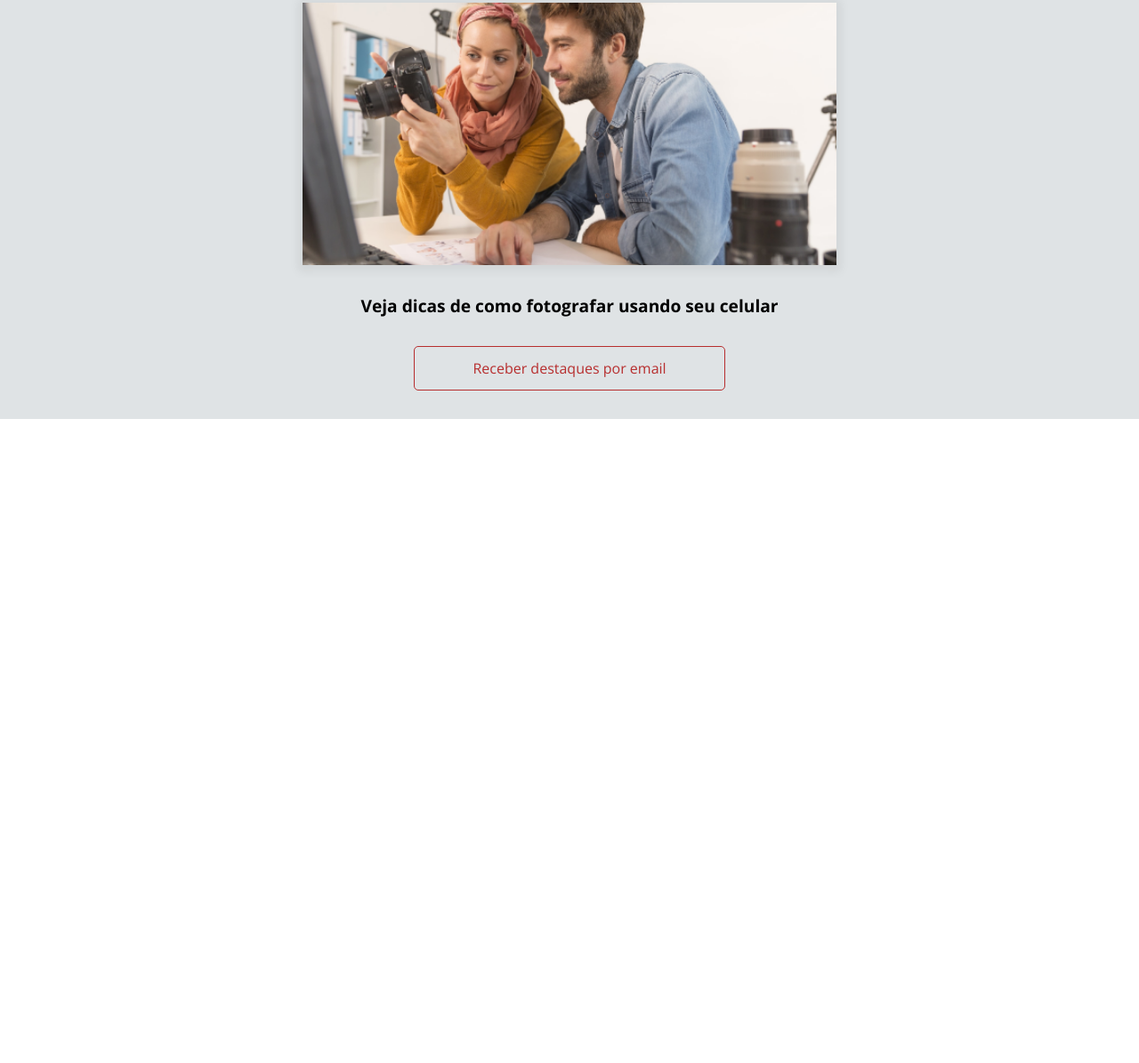
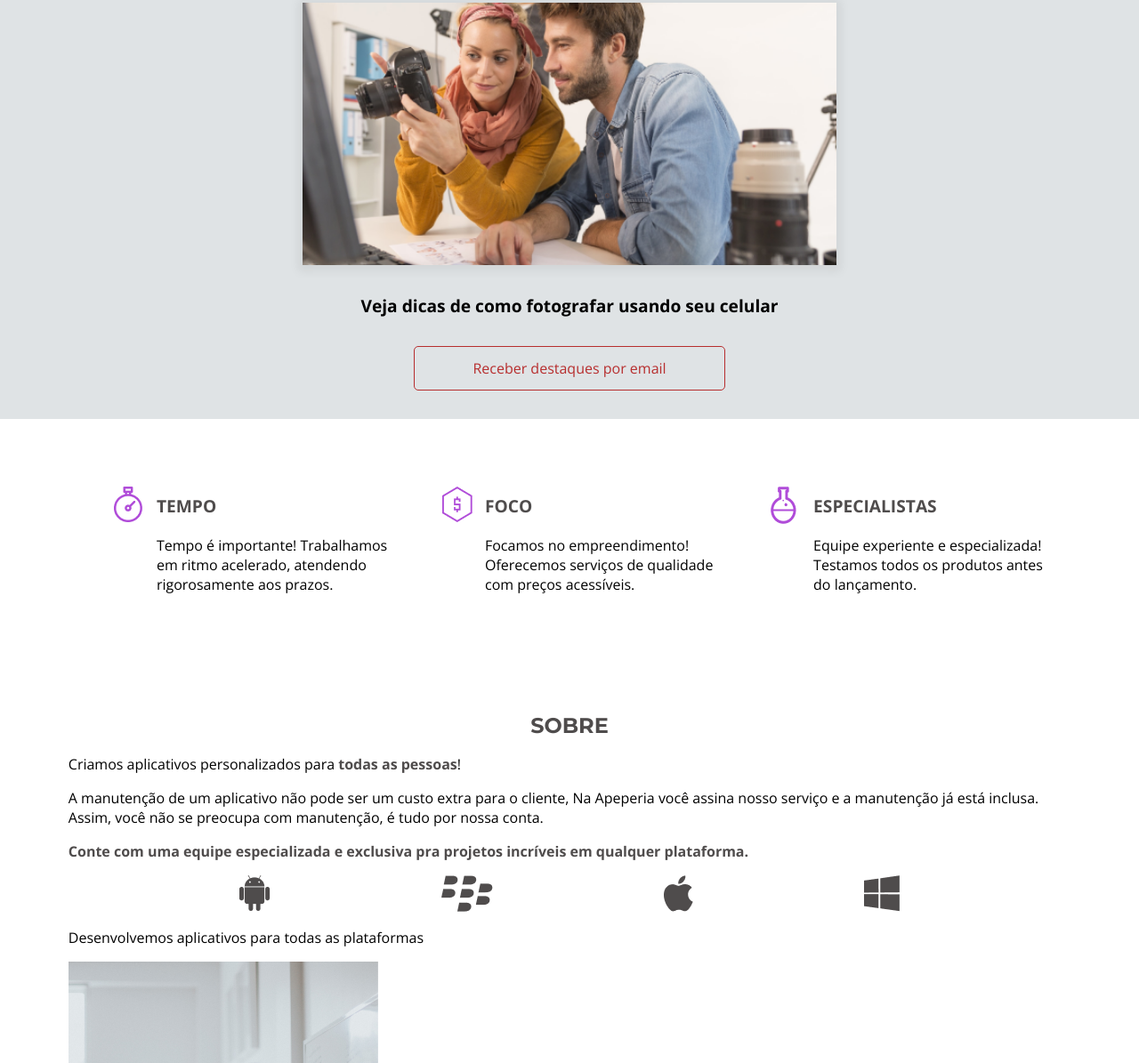
Before and after one commit to AntonioMori/curso-Layout-Mobile2, a plain HTML site: page index.html in a window 1280 px wide. Shown: the part 885-2080 px from the top of the page at 89% size. Before the commit the page ends 1356 px from the top, so only its background shows below. Drawn offline with nearby package versions, Linux system fonts and the light colour scheme; a script that the page names is missing.

Commit message:
ADD two sections
diferenciais e sobre

```diff
--- /dev/null
+++ b/css/diferenciais.css
@@ -0,0 +1,47 @@
+.diferenciais {
+    padding-top: 3.5rem;
+    padding-bottom: 3.5rem;
+
+}
+
+.diferenciais__lista {
+    display: flex;
+    flex-wrap: wrap;
+    justify-content: space-evenly;
+}
+
+.diferenciais__item {
+    max-width: 350px;
+    box-sizing: border-box;
+    padding: 2rem 0 2rem 5rem;
+
+    background-repeat: no-repeat;
+    background-position: top 1.25rem left 2rem;
+}
+
+.diferenciais__item:nth-child(1){
+background-image: url("../img/icone-relogio.png");
+}
+
+
+.diferenciais__item:nth-child(2){
+background-image: url("../img/icone-dinheiro.png");
+}
+
+
+.diferenciais__item:nth-child(3){
+background-image: url("../img/icone-quimica.png");
+}
+
+.item__titulo {
+    color: var(--cinza-escuro);
+    font-weight: 700;
+    font-size: 1.2rem;
+    text-transform: uppercase;
+
+    margin-bottom: 1.5rem;
+}
+
+.item__texto {
+    line-height: normal;
+}
--- /dev/null
+++ b/css/sobre.css
@@ -0,0 +1,34 @@
+.sobre {
+    padding-top: 3rem;
+    padding-bottom: 3rem;
+}
+
+.sobre__titulo {
+    color: var(--cinza-escuro);
+    font-weight: 700;
+    font-size: 1.5rem;
+    font-family: var(--montserrat);
+    text-transform: uppercase;
+    text-align: center;
+
+    margin-bottom: 1.25rem;
+}
+
+.sobre__texto {
+    line-height: normal;
+
+    margin-bottom: 1rem;
+}
+
+.sobre__texto--destaque {
+    color: var(--cinza-escuro);
+    font-weight: 700;
+}
+
+.sobre__plataformas {
+    display: flex;
+    flex-wrap: wrap;
+    justify-content: space-evenly;
+
+    margin-bottom: 1rem;
+}
--- a/index.html
+++ b/index.html
@@ -14,6 +14,9 @@
     <link rel="stylesheet" href="css/chamada.css">
     <link rel="stylesheet" href="css/planos.css">
     <link rel="stylesheet" href="css/destaques.css">
+	<link rel="stylesheet" href="css/diferenciais.css">
+	<link rel="stylesheet" href="css/sobre.css">
+
     <!-- fontes -->
     <link rel="preconnect" href="https://fonts.googleapis.com">
     <link rel="preconnect" href="https://fonts.gstatic.com" crossorigin>
@@ -21,6 +24,8 @@
     <!-- javascript files -->
     <script src=".js"></script>
 </head>
+
+
 <body>
 
     <header class="cabecalho container">
@@ -72,6 +77,52 @@
 
     </section>
 
+	<section class="diferenciais container">
+
+		<ul class="diferenciais__lista">
+
+				<li class="diferenciais__item">
+					<h2 class="item__titulo">Tempo</h2>
+					<p class="item__texto">Tempo é importante! Trabalhamos em ritmo acelerado, atendendo rigorosamente aos prazos.</p>
+				</li>
+
+				<li class="diferenciais__item">
+					<h2 class="item__titulo">Foco</h2>
+					<p class="item__texto">Focamos no empreendimento! Oferecemos serviços de qualidade com preços acessíveis.</p>
+				</li>
+
+				<li class="diferenciais__item">
+					<h2 class="item__titulo">Especialistas</h2>
+					<p class="item__texto">Equipe experiente e especializada! Testamos todos os produtos antes do lançamento.</p>
+				</li>
+
+		</ul>
+	</section>
+
+	<section class="sobre container">
+
+		<div class="sobre__conteudo">
+			<h2 class="sobre__titulo">Sobre</h2>
+			<p class="sobre__texto">Criamos aplicativos personalizados para <strong class="sobre__texto--destaque">todas as pessoas</strong>!</p>
+			<p class="sobre__texto">
+				A manutenção de um aplicativo não pode ser um custo extra para o cliente, Na Apeperia você assina nosso serviço e a manutenção já está inclusa. Assim, você não se preocupa com manutenção, é tudo por nossa conta.
+			</p>
+			<p class="sobre__texto sobre__texto--destaque sobre__texto--divisao">
+				Conte com uma equipe especializada e exclusiva pra projetos incríveis em qualquer plataforma.
+			</p>
+			<ul class="sobre__plataformas">
+				<li><img src="img/android.png" alt="Ícone do Android"></li>
+				<li><img src="img/blackberry.png" alt="Ícone da Blackberry"></li>
+				<li><img src="img/apple.png" alt="Ícone da Apple"></li>
+				<li><img src="img/windowsphone.png" alt="Ícone da Microsoft"></li>
+			</ul>
+			<p class="sobre__texto">Desenvolvemos aplicativos para todas as plataformas</p>
+		</div>
+		<img src="img/sobre-apeperia.png" alt="Sobre a Apeperia" class="sobre__imagem">
+
+	</section>
+
+
   </main>
 
 </body>
```
